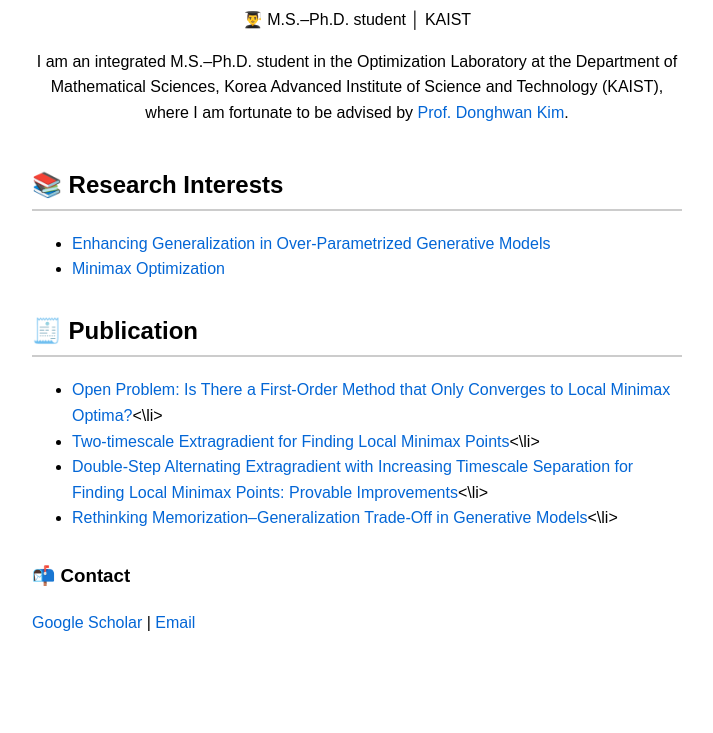
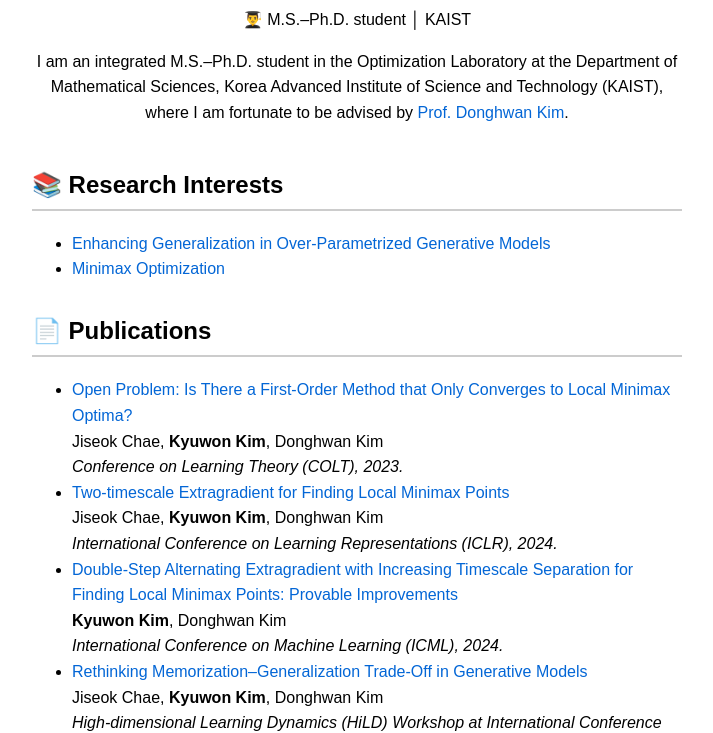
Before and after one commit to KAIST-kyuwonkim/Kyuwon_homepage, a plain HTML site: page index.html in a window 1280 px wide. Shown: the part 223-956 px from the top of the page, without its empty margins (283-996 px from the left). Before the commit the page ends 908 px from the top, so only its background shows below. Drawn offline with Linux system fonts and the light colour scheme; files whose address does not match are found by name.

Commit message:
Update index.html

```diff
--- a/index.html
+++ b/index.html
@@ -23,12 +23,36 @@
     </ul>
   </section>
   <section id="publication">
-    <h2>🧾 Publication</h2>
+    <h2>📄 Publications</h2>
     <ul>
-      <li><a href="https://proceedings.mlr.press/v195/chae23a.html">Open Problem: Is There a First-Order Method that Only Converges to Local Minimax Optima?</a><\li>
-      <li><a href="https://openreview.net/forum?id=6CIGhcJYJH">Two-timescale Extragradient for Finding Local Minimax Points</a><\li>
-      <li><a href="https://proceedings.mlr.press/v235/kim24m.html">Double-Step Alternating Extragradient with Increasing Timescale Separation for Finding Local Minimax Points: Provable Improvements</a><\li>
-      <li><a href="https://https://openreview.net/forum?id=JIMZsqE8bA">Rethinking Memorization–Generalization Trade-Off in Generative Models</a><\li>
+      <li>
+        <a href="https://proceedings.mlr.press/v195/chae23a.html">
+          Open Problem: Is There a First-Order Method that Only Converges to Local Minimax Optima?
+        </a><br>
+        Jiseok Chae, <strong>Kyuwon Kim</strong>, Donghwan Kim<br>
+        <em>Conference on Learning Theory (COLT), 2023.</em>
+      </li>
+      <li>
+        <a href="https://openreview.net/forum?id=6CIGhcJYJH">
+          Two-timescale Extragradient for Finding Local Minimax Points
+        </a><br>
+        Jiseok Chae, <strong>Kyuwon Kim</strong>, Donghwan Kim<br>
+        <em>International Conference on Learning Representations (ICLR), 2024.</em>
+      </li>
+      <li>
+        <a href="https://proceedings.mlr.press/v235/kim24m.html">
+          Double-Step Alternating Extragradient with Increasing Timescale Separation for Finding Local Minimax Points: Provable Improvements
+        </a><br>
+        <strong>Kyuwon Kim</strong>, Donghwan Kim<br>
+        <em>International Conference on Machine Learning (ICML), 2024.</em>
+      </li>
+      <li>
+        <a href="https://openreview.net/forum?id=JIMZsqE8bA">
+          Rethinking Memorization–Generalization Trade-Off in Generative Models
+        </a><br>
+        Jiseok Chae, <strong>Kyuwon Kim</strong>, Donghwan Kim<br>
+        <em>High-dimensional Learning Dynamics (HiLD) Workshop at International Conference on Machine Learning (ICML), 2025.</em>
+      </li>
     </ul>
   </section>
   <section id="contact">
```
